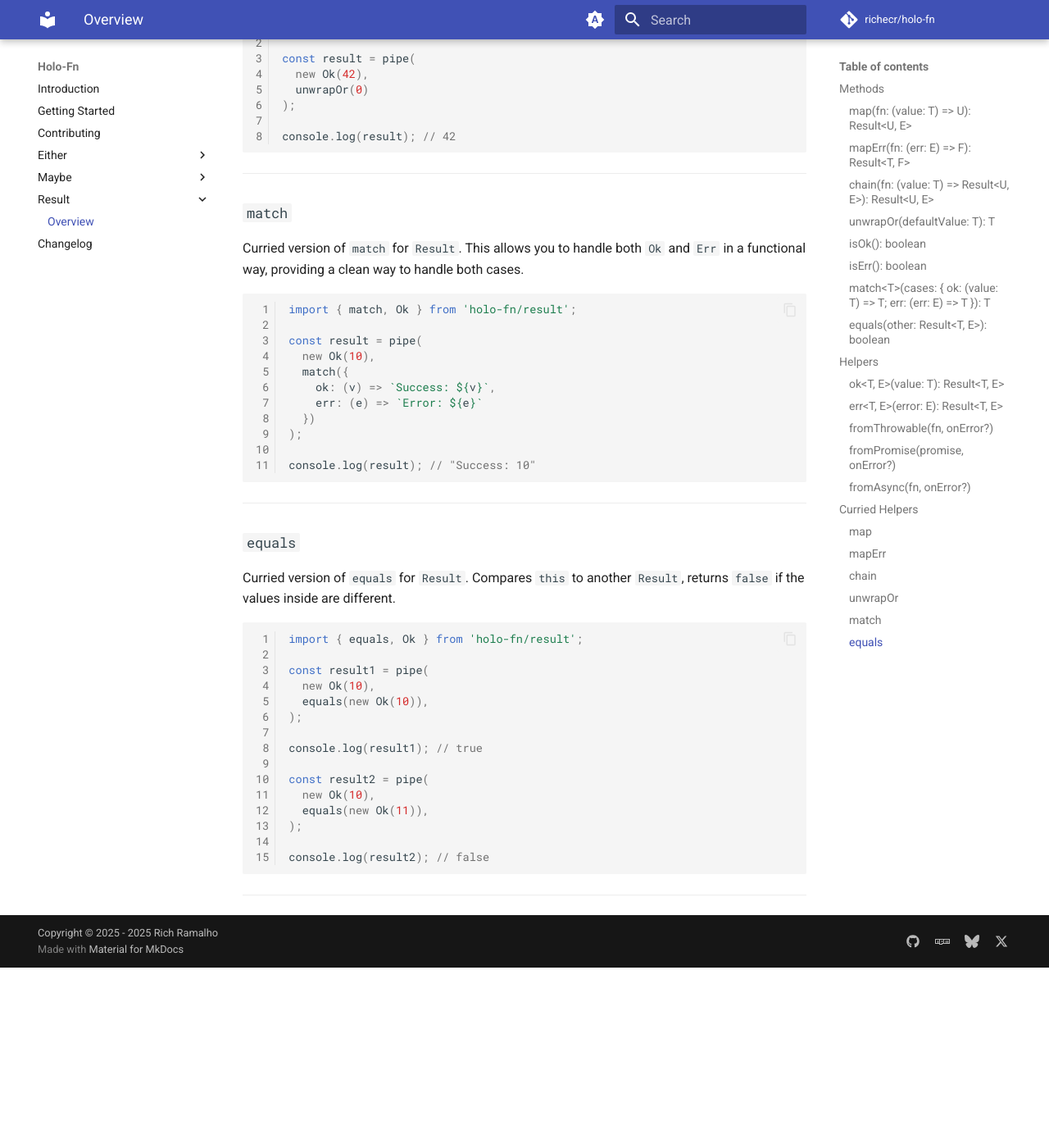
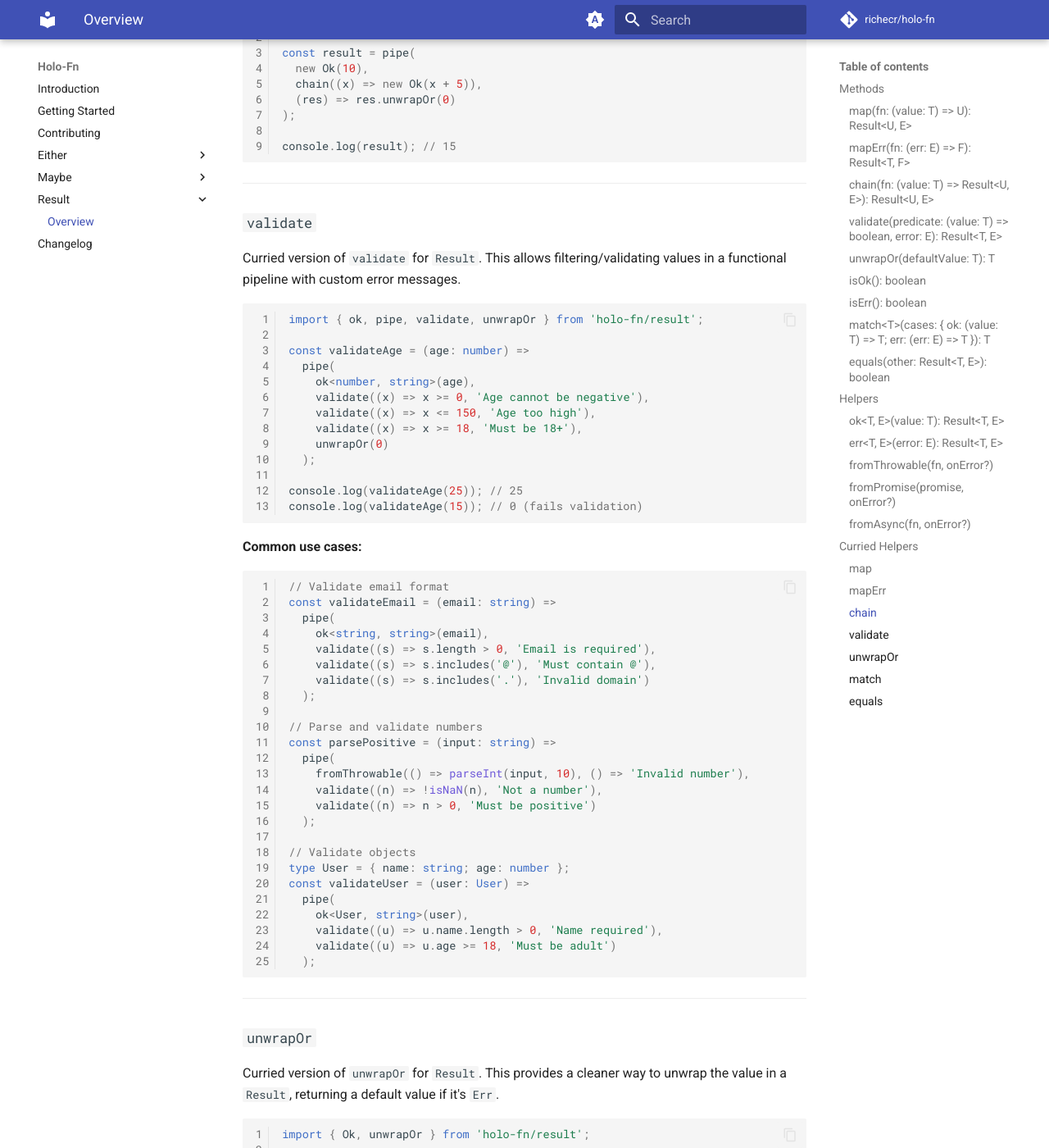
Before and after one commit to richecr/holo-fn, an MkDocs documentation site: the page built from docs/result/index.md, in a window 1280 px wide and 1400 px high, scrolled down 5944 px. Shown: the whole window at 82% size. Built offline with MkDocs 1.6.1 and Material for MkDocs 9.7.7, drawn with Linux system fonts in a browser that asks for light colours; comment, search, counter and statistics services are not loaded; before the commit the page ends 7124 px from its top, so only the background shows below that; some of the changed text lies outside the part shown.

Commit message:
feat: add validate method to Result for conditional value handling

````diff
--- a/docs/result/index.md
+++ b/docs/result/index.md
@@ -55,6 +55,22 @@ const result2 = new Err<number, string>("Error")
   .chain((n) => new Ok(n * 2))
   .unwrapOr(0);
 console.log(result2); // 0
+```
+
+### `validate(predicate: (value: T) => boolean, error: E): Result<T, E>`
+Validates the `Ok` value based on a predicate. If the predicate returns `true`, keeps the value. If it returns `false`, converts to `Err` with the provided error. Does nothing for `Err`.
+
+```ts
+import { Ok, Err } from "holo-fn/result";
+
+const result1 = new Ok(25).validate((n) => n >= 18, 'Must be 18+');
+console.log(result1.unwrapOr(0)); // 25
+
+const result2 = new Ok(15).validate((n) => n >= 18, 'Must be 18+');
+console.log(result2.isErr()); // true
+
+const result3 = new Err<number, string>('Already failed').validate((n) => n >= 18, 'Must be 18+');
+console.log(result3.isErr()); // true (keeps original error)
 ```
 
 ### `unwrapOr(defaultValue: T): T`
@@ -277,6 +293,58 @@ console.log(result); // 15
 
 ---
 
+### `validate`
+
+Curried version of `validate` for `Result`. This allows filtering/validating values in a functional pipeline with custom error messages.
+
+```ts
+import { ok, pipe, validate, unwrapOr } from 'holo-fn/result';
+
+const validateAge = (age: number) =>
+  pipe(
+    ok<number, string>(age),
+    validate((x) => x >= 0, 'Age cannot be negative'),
+    validate((x) => x <= 150, 'Age too high'),
+    validate((x) => x >= 18, 'Must be 18+'),
+    unwrapOr(0)
+  );
+
+console.log(validateAge(25)); // 25
+console.log(validateAge(15)); // 0 (fails validation)
+```
+
+**Common use cases:**
+
+```ts
+// Validate email format
+const validateEmail = (email: string) =>
+  pipe(
+    ok<string, string>(email),
+    validate((s) => s.length > 0, 'Email is required'),
+    validate((s) => s.includes('@'), 'Must contain @'),
+    validate((s) => s.includes('.'), 'Invalid domain')
+  );
+
+// Parse and validate numbers
+const parsePositive = (input: string) =>
+  pipe(
+    fromThrowable(() => parseInt(input, 10), () => 'Invalid number'),
+    validate((n) => !isNaN(n), 'Not a number'),
+    validate((n) => n > 0, 'Must be positive')
+  );
+
+// Validate objects
+type User = { name: string; age: number };
+const validateUser = (user: User) =>
+  pipe(
+    ok<User, string>(user),
+    validate((u) => u.name.length > 0, 'Name required'),
+    validate((u) => u.age >= 18, 'Must be adult')
+  );
+```
+
+---
+
 ### `unwrapOr`
 
 Curried version of `unwrapOr` for `Result`. This provides a cleaner way to unwrap the value in a `Result`, returning a default value if it's `Err`.
````
Also changed, not shown: 2 other files.
